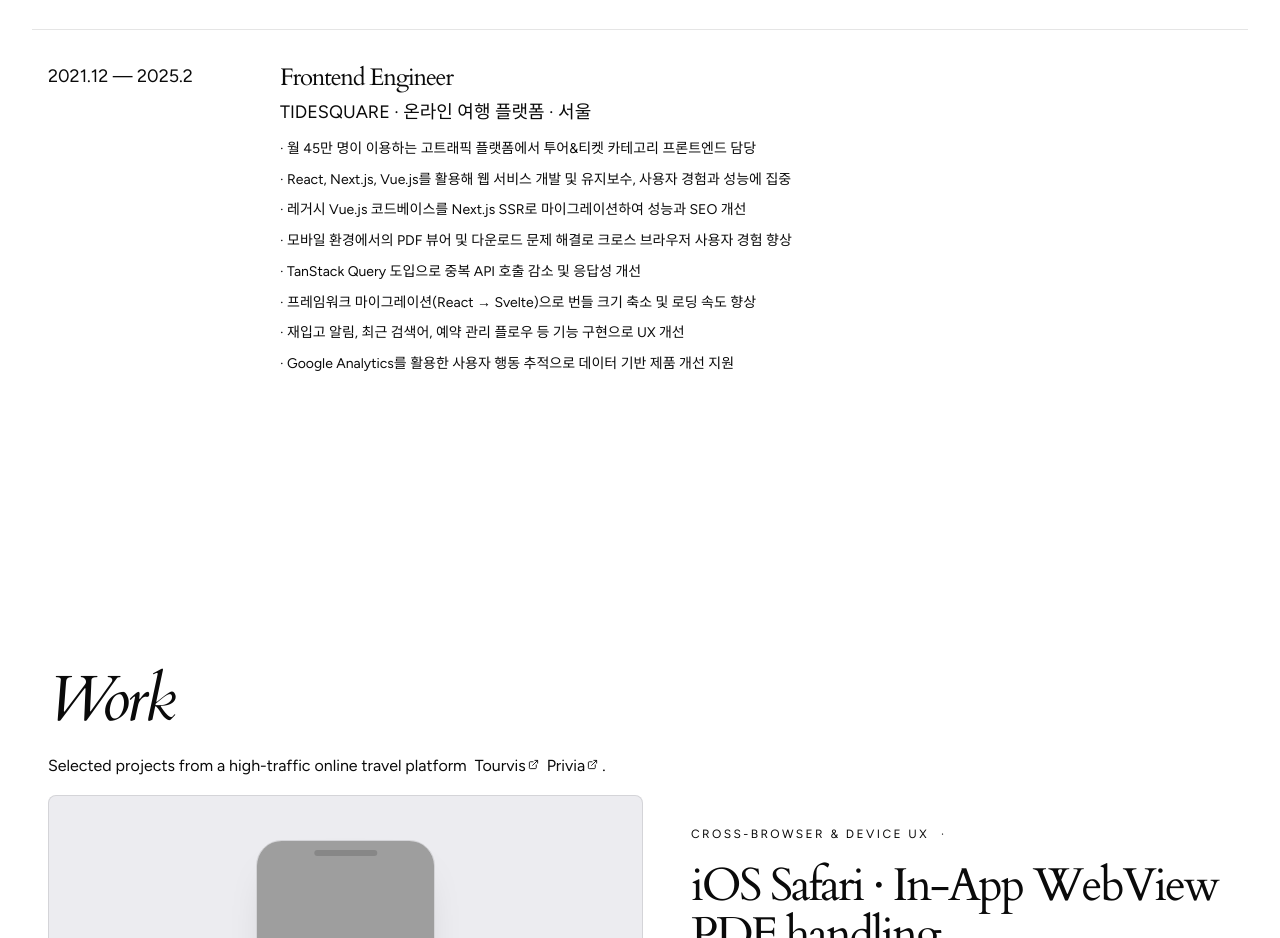
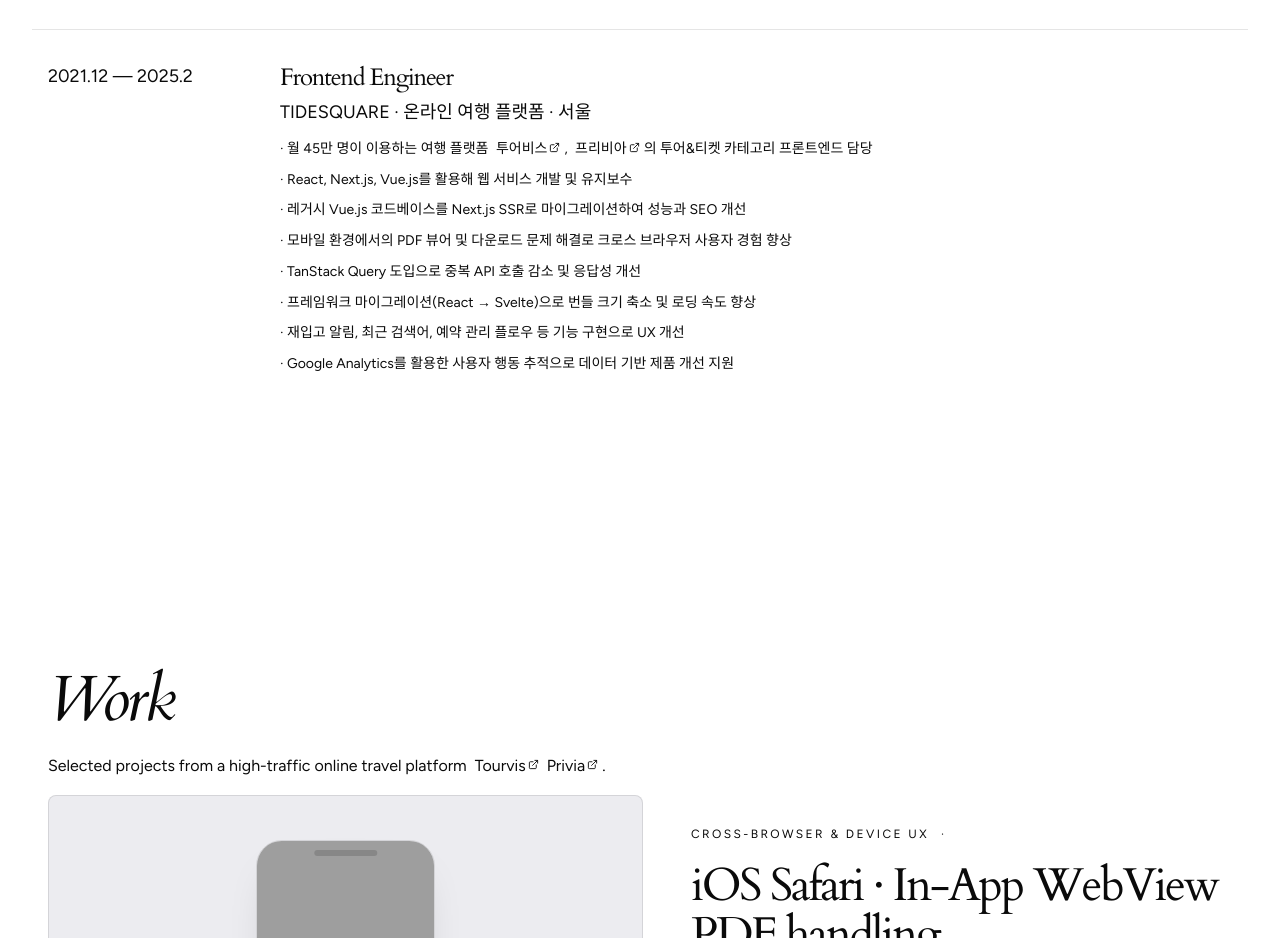
Before and after one commit to calm-lee/Portfolio_2026, a React (Vite) app: page /ko in a window 1280 px wide. Shown: the part 1440-2378 px from the top of the page. Built offline with nearby package versions, Linux system fonts and the light colour scheme; grey boxes are pictures that could not be loaded; a web font is replaced by a local one.

Commit message:
content: add link on copy in bullet point

```diff
--- a/src/app/components/sections/ko/Experience.tsx
+++ b/src/app/components/sections/ko/Experience.tsx
@@ -1,4 +1,32 @@
+import React from "react";
 import { motion } from "motion/react";
+import { ExternalLink } from "lucide-react";
+
+const tourvisLink = (
+  <a
+    href="https://tourvis.com/activity"
+    target="_blank"
+    rel="noopener noreferrer"
+  >
+    <span className="inline-flex items-center gap-0.5 transition-colors duration-200 px-1 hover:bg-black hover:text-[#f5f1e8] rounded-sm">
+      투어비스
+      <ExternalLink size={11} className="mb-1" />
+    </span>
+  </a>
+);
+
+const priviaLink = (
+  <a
+    href="https://activity.priviatravel.com/activity/main"
+    target="_blank"
+    rel="noopener noreferrer"
+  >
+    <span className="inline-flex items-center gap-0.5 transition-colors duration-200 px-1 hover:bg-black hover:text-[#f5f1e8] rounded-sm">
+      프리비아
+      <ExternalLink size={11} className="mb-1" />
+    </span>
+  </a>
+);
 
 const experience = [
   {
@@ -6,8 +34,8 @@ const experience = [
     role: "Frontend Engineer",
     company: "TIDESQUARE · 온라인 여행 플랫폼 · 서울",
     bullets: [
-      "월 45만 명이 이용하는 고트래픽 플랫폼에서 투어&티켓 카테고리 프론트엔드 담당",
-      "React, Next.js, Vue.js를 활용해 웹 서비스 개발 및 유지보수, 사용자 경험과 성능에 집중",
+      <>월 45만 명이 이용하는 여행 플랫폼 {tourvisLink}, {priviaLink}의 투어&티켓 카테고리 프론트엔드 담당</>,
+      "React, Next.js, Vue.js를 활용해 웹 서비스 개발 및 유지보수",
       "레거시 Vue.js 코드베이스를 Next.js SSR로 마이그레이션하여 성능과 SEO 개선",
       "모바일 환경에서의 PDF 뷰어 및 다운로드 문제 해결로 크로스 브라우저 사용자 경험 향상",
       "TanStack Query 도입으로 중복 API 호출 감소 및 응답성 개선",
@@ -56,7 +84,7 @@ export default function Experience() {
                       {item.company}
                     </div>
                     <ul className="space-y-2 max-w-2xl">
-                      {item.bullets.map((bullet, i) => (
+                      {item.bullets.map((bullet: React.ReactNode, i) => (
                         <li
                           key={i}
                           className="text-foreground/70 text-sm leading-relaxed"
```
